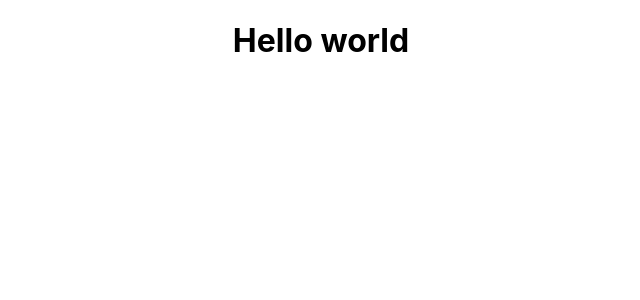
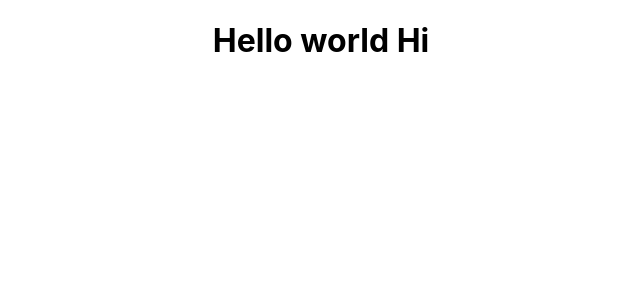
Before and after one commit to vipul-vk/authentication-portal, a React (Create React App) app: page / in a window 1280 px wide. Shown: the top 300 px of the page, without its empty margins (319-959 px from the left). Built offline with nearby package versions, Linux system fonts and the light colour scheme.

Commit message:
test commit

```diff
--- a/src/App.js
+++ b/src/App.js
@@ -4,7 +4,9 @@ import './App.css';
 function App() {
   return (
     <div className="App">
-      <h1>Hello world</h1>
+      <h1>Hello world Hi
+
+      </h1>
     </div>
   );
 }
```
